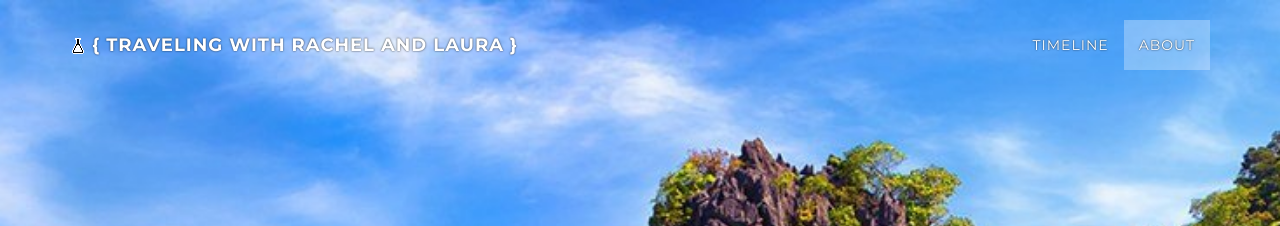
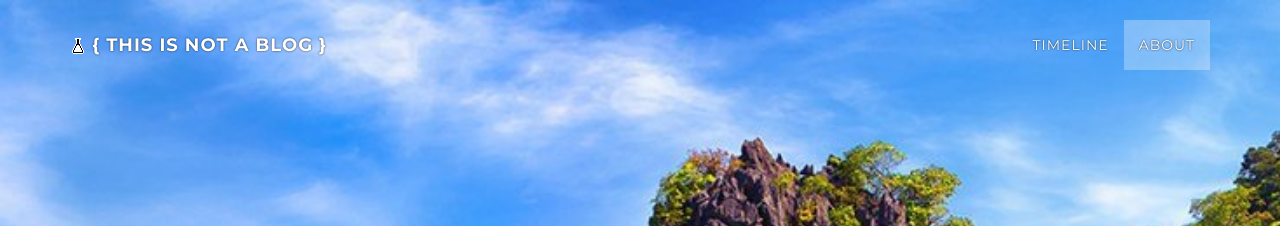
Before and after one commit to racheltah/racheltah.github.io, a Jekyll site: the page built from index.html, in a window 1280 px wide. Shown: the top 226 px of the page. Built offline with Jekyll 4.4.1, drawn with Linux system fonts in a browser that asks for light colours; nearby versions of some CDN libraries; comment, search, counter and statistics services are not loaded.

Commit message:
Update _config.yml

```diff
--- a/_config.yml
+++ b/_config.yml
@@ -30,7 +30,7 @@ force-https: False
 
 lang: "en"
 author: "Rachel"
-title: "{ Traveling with Rachel and Laura }"
+title: "{ This is Not a Blog }"
 description: "Holidays in Thailand"
 keywords: "thailand, travel, timeline, personal, jekyll, theme"
 favicon: "/img/favicon.ico"
```
